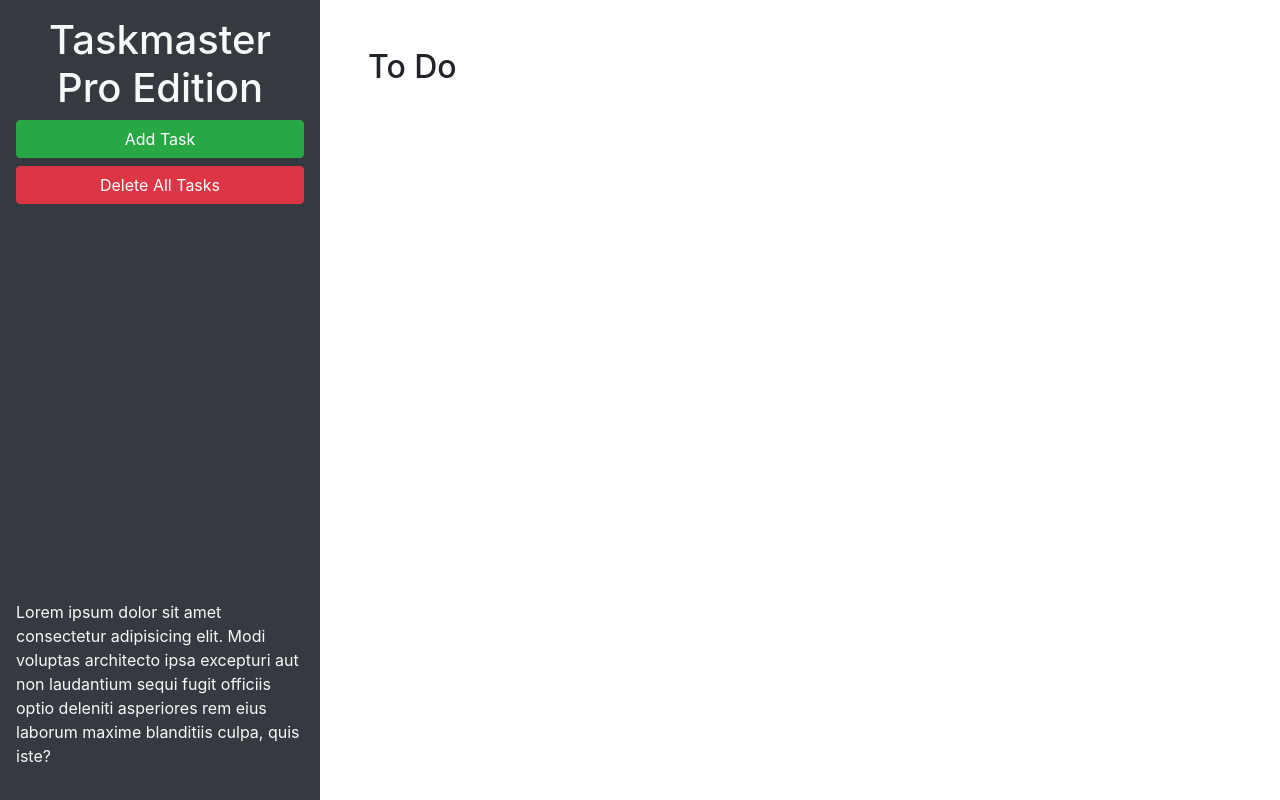
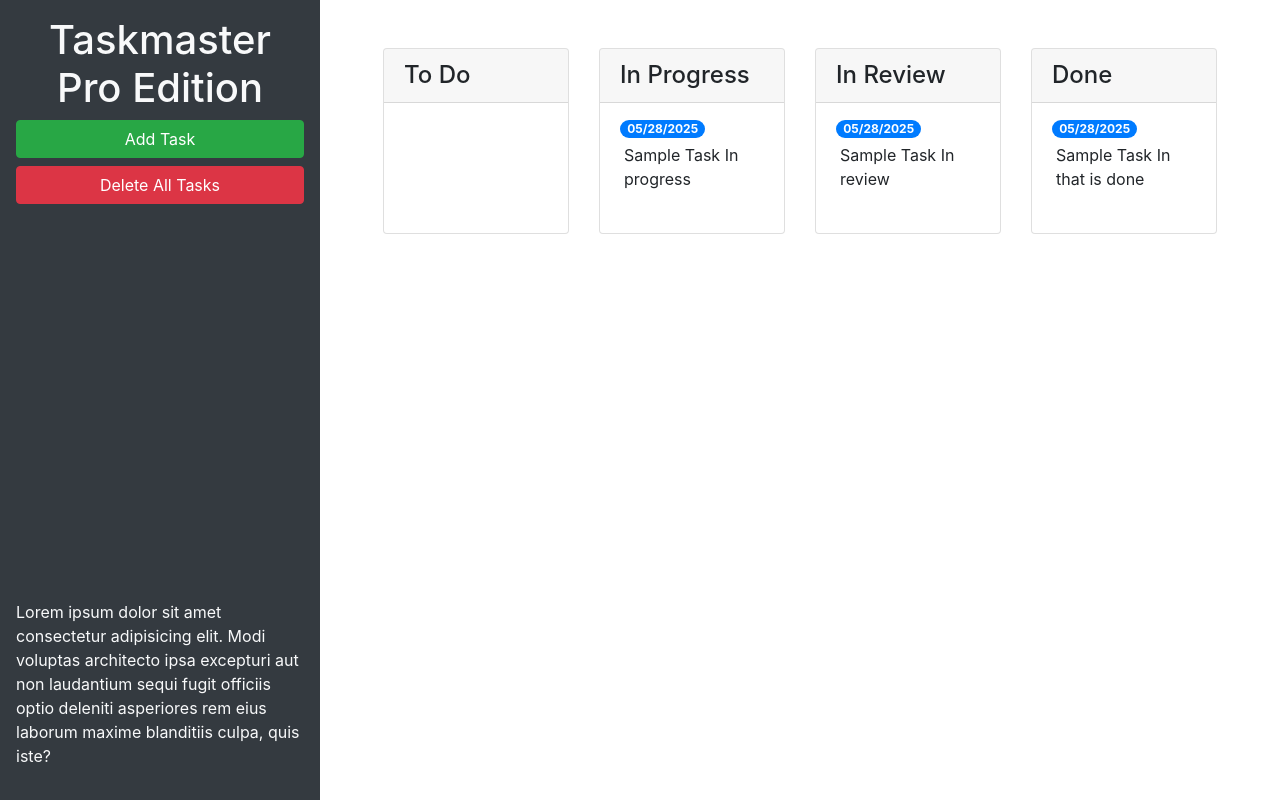
Before and after one commit to mhowitz/taskmaster-pro, a plain HTML site: page index.html in a window 1280 px wide. Drawn offline with nearby package versions, Linux system fonts and the light colour scheme.

Commit message:
added cards and task statuses

```diff
--- a/index.html
+++ b/index.html
@@ -23,10 +23,60 @@
         laudantium sequi fugit officiis optio deleniti asperiores rem eius laborum maxime blanditiis culpa, quis iste?
       </p>
     </header>
-    <main class="col-12 col-lg-9">
-      <div class="m-5">
-        <h2>To Do</h2>
-        <ul id="list-toDo" class="list-group"> </ul>
+    <main class="container col-12 col-lg-9">
+      <div class="m-5 row justify-content-around">
+
+        <div class="col-12 col-md-6 col-xl-3 mb-3">
+          <div class="card">
+              <h4 class= "card-header">
+                To Do
+              </h4>
+            <ul id="list-toDo" class="list-group list-group-flush"> </ul>
+          </div>
+        </div>
+
+        <div class="col-12 col-md-6 col-xl-3 mb-3">
+          <div class="card">
+              <h4 class= "card-header">
+                In Progress
+              </h4>
+            <ul id="list-inProgress" class="list-group list-group-flush">
+              <li class="list-group-item">
+                <span class="badge badge-primary badge-pill">05/28/2025</span>
+                <p class="m-1">Sample Task In progress</p>
+              </li>
+            </ul>
+          </div>
+        </div>
+
+        <div class="col-12 col-md-6 col-xl-3 mb-3">
+          <div class="card">
+            <h4 class = "card-header">
+              In Review
+            </h4>
+            <ul id="list-inReview" class="list-group list-group-flush">
+              <li class="list-group-item">
+                <span class="badge badge-primary badge-pill">05/28/2025</span>
+                <p class="m-1">Sample Task In review</p>
+              </li>
+            </ul>
+          </div>
+        </div>
+
+        <div class="col-12 col-md-6 col-xl-3 mb-3">
+          <div class="card">
+            <h4 class = "card-header">
+              Done
+            </h4>
+            <ul id="list-done" class="list-group list-group-flush">
+              <li class="list-group-item">
+                <span class="badge badge-primary badge-pill">05/28/2025</span>
+                <p class="m-1">Sample Task In that is done</p>
+              </li>
+            </ul>
+          </div>
+        </div>
+
       </div>
     </main>
   </div>
@@ -46,11 +96,11 @@
           <form>
             <div class="form-group">
               <label for="modalTaskDescription">Task description</label>
-              <textarea id="modalTaskDescription" rows="3"></textarea>
+              <textarea id="modalTaskDescription" rows="3" class="form-control"></textarea>
             </div>
             <div class="form-group">
               <label for="modalDueDate">Due date</label>
-              <input type="text" id="modalDueDate" placeholder="mm/dd/yyyy" autocomplete="off" />
+              <input type="text" class="form-control" id="modalDueDate" placeholder="mm/dd/yyyy" autocomplete="off" />
             </div>
           </form>
         </div>
```
